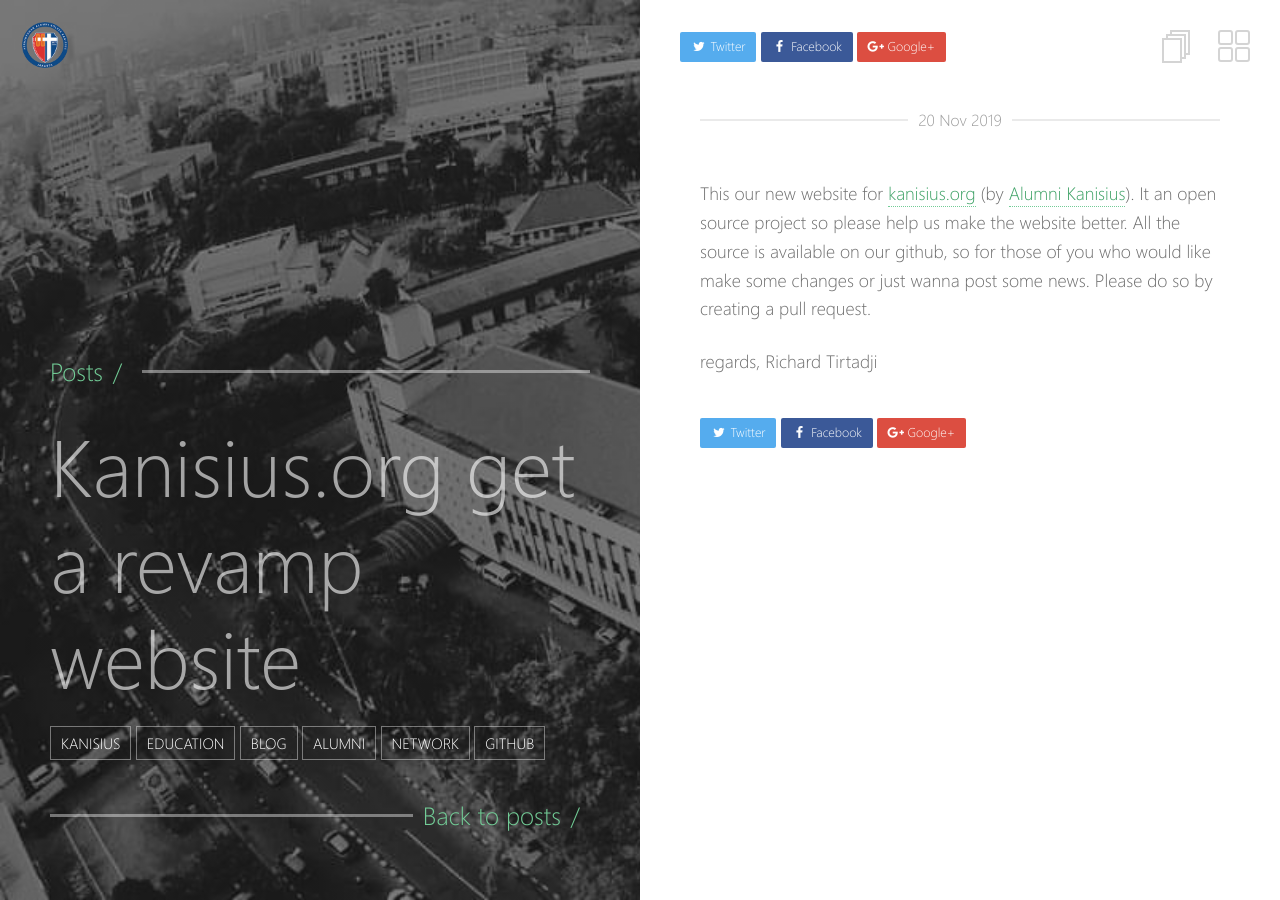
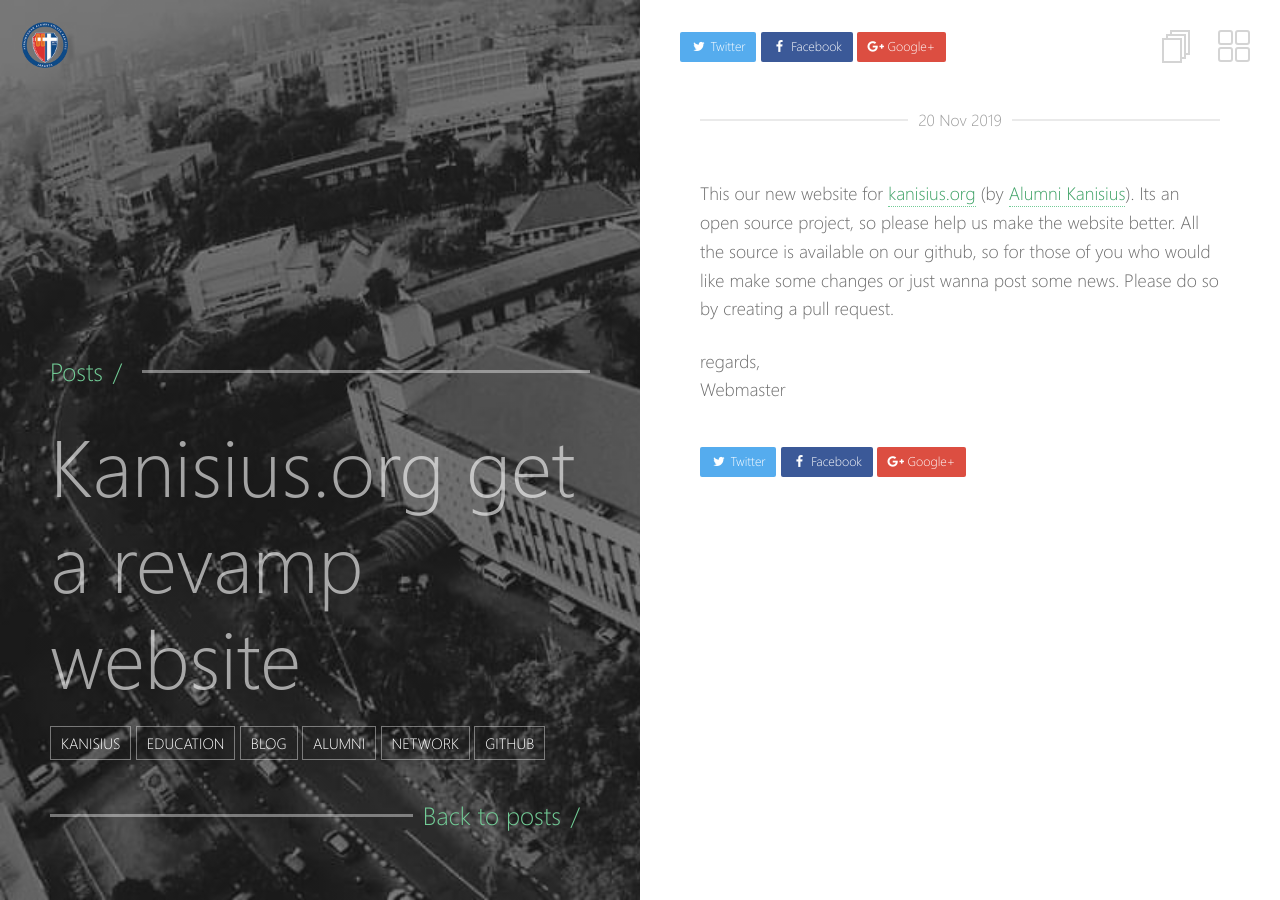
Before and after one commit to pakkj/pakkj.github.io, a Jekyll site: the page built from _posts/2019-11-20-renew-kanisius-org-websiteed.md, in a window 1280 px wide. Built offline with Jekyll 4.4.1, drawn with Linux system fonts in a browser that asks for light colours.

Commit message:
edit the first posts

```diff
--- a/_posts/2019-11-20-renew-kanisius-org-websiteed.md
+++ b/_posts/2019-11-20-renew-kanisius-org-websiteed.md
@@ -12,7 +12,7 @@ tag:
 - github
 ---
 
- This our new website for [kanisius.org](https://kanisius.org) (by [Alumni Kanisius](https://github.com/pakkj)). It an open source project so please help us make the website better. All the source is available on our github, so for those of you who would like make some changes or just wanna post some news. Please do so by creating a pull request.
+ This our new website for [kanisius.org](https://kanisius.org) (by [Alumni Kanisius](https://github.com/pakkj)). Its an open source project, so please help us make the website better. All the source is available on our github, so for those of you who would like make some changes or just wanna post some news. Please do so by creating a pull request.
 
  regards,
- Richard Tirtadji
+ Webmaster
```
